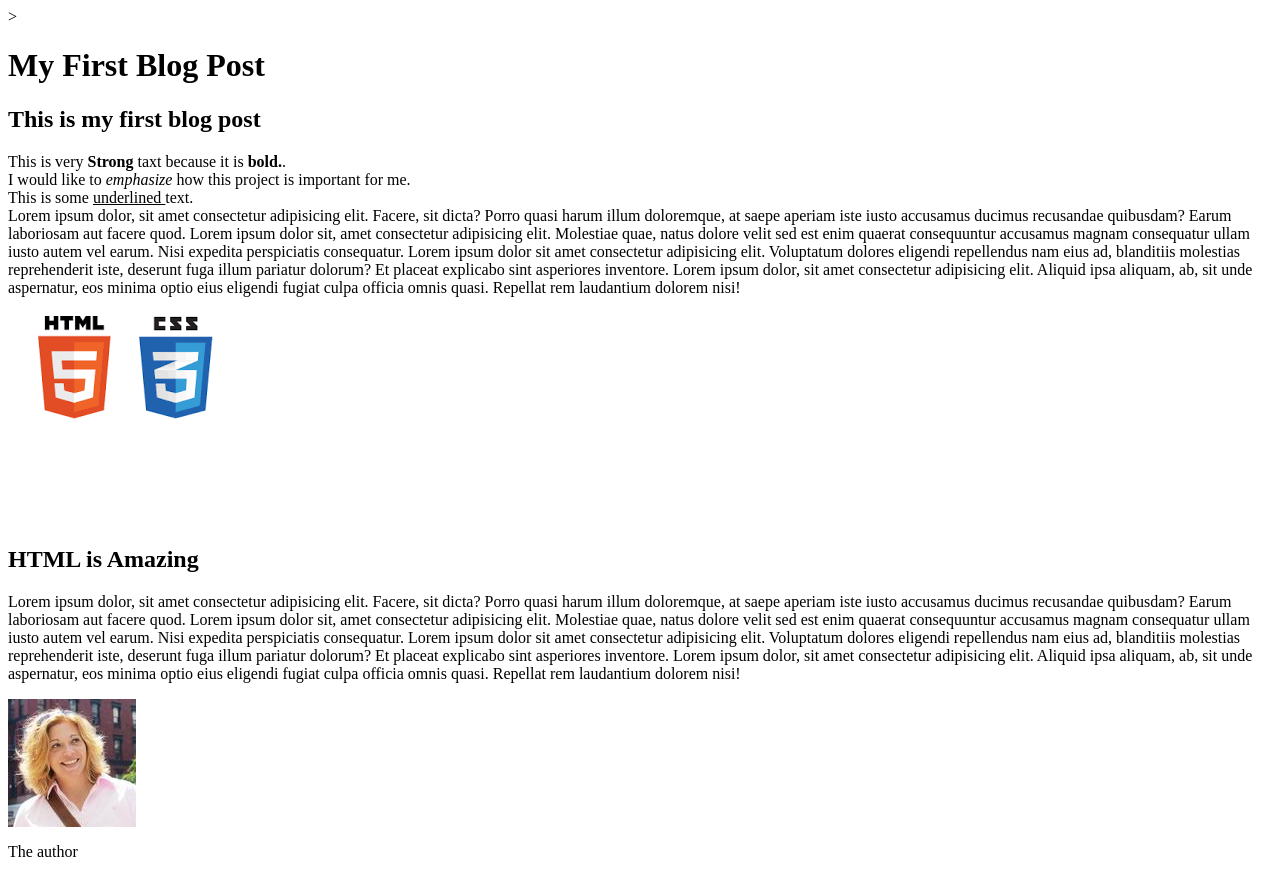
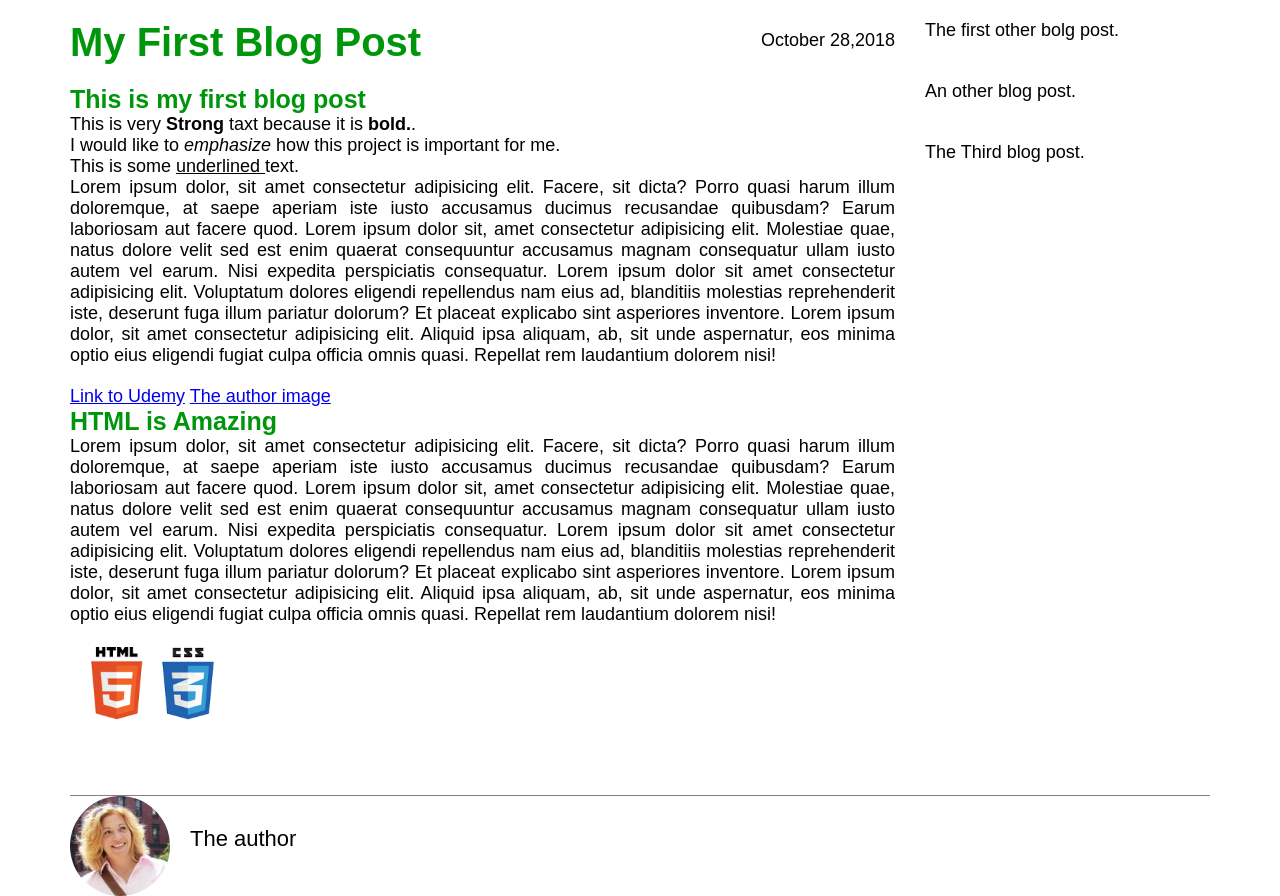
Before and after one commit to WardaGhafoor/Develop-and-Design-a-killer-website-with-html5-and-css3, a plain HTML site: page blog post/index.html in a window 1280 px wide. Drawn offline with Linux system fonts and the light colour scheme.

Commit message:
Applied CSS Styling

```diff
--- a/blog post/index.html
+++ b/blog post/index.html
@@ -1,12 +1,16 @@
 <!DOCTYPE <!DOCTYPE html>
 <html>
-<head>>
-  <title>Page Title</title>
+<head>
+  <title>My first blog post</title>
+  <link rel="stylesheet" type="text/css" href="style.css">
 </head>
 <body>
+  <div class="container">
+    <div class="blog-post">
         <h1>My First Blog Post</h1>
+         <p class="date">October 28,2018 </p>
         <h2>This is my first blog post</h2>
-    <p>
+        <p class="main-text">
           This is very <strong>Strong</strong> taxt because it is <strong>bold.</strong>. <br> I would like to
           <em>emphasize</em> how this project is important for me. <br> This is some <u>underlined </u>text. <br>
           Lorem ipsum dolor, sit amet consectetur adipisicing elit. Facere, sit dicta? Porro quasi harum illum
@@ -19,9 +23,11 @@
           adipisicing elit. Aliquid ipsa aliquam, ab, sit unde aspernatur, eos minima optio eius eligendi fugiat
           culpa officia omnis quasi. Repellat rem laudantium dolorem nisi!
         </p>
-    <img src="logo.png" alt="HTML5 logo">
+
+        <a href="http://www.udemy.com" target="_blank">Link to Udemy</a>
+        <a href="author.jpg" target="_blank">The author image</a>
         <h2>HTML is Amazing</h2>
-    <p>
+        <p class="main-text">
           Lorem ipsum dolor, sit amet consectetur adipisicing elit. Facere, sit dicta? Porro quasi harum illum
           doloremque, at saepe aperiam iste iusto accusamus ducimus recusandae quibusdam? Earum laboriosam aut
           facere quod. Lorem ipsum dolor sit, amet consectetur adipisicing elit. Molestiae quae, natus dolore
@@ -32,7 +38,24 @@
           adipisicing elit. Aliquid ipsa aliquam, ab, sit unde aspernatur, eos minima optio eius eligendi fugiat
           culpa officia omnis quasi. Repellat rem laudantium dolorem nisi!
         </p>
+        <img src="logo.png" alt="HTML5 logo">
+      </div>
+      <div class="other-posts">
+        <div class="other">
+          The first other bolg post.
+        </div>
+        <div class="other">
+          An other blog post.
+        </div>
+        <div class="other">
+          The Third blog post.
+        </div>
+      </div>
+      <div class="clearfix"></div>
+      <div class="author-box">
         <img src="author.jpg" alt="The author image">
-    <p>The author</p>
+        <p id="author-text">The author</p>
+      </div>
+  </div>
 </body>
 </html>
--- /dev/null
+++ b/blog post/style.css
@@ -0,0 +1,74 @@
+* {
+  margin: 0;
+  padding: 0;
+  box-sizing: border-box;
+}
+.clearfix:after {
+  content: "";
+  display: table;
+  clear: both;
+}
+body {
+  font-family: Arial, Helvetica, sans-serif ;
+  font-size: 18px;
+
+}
+h1 , h2 {
+  color: #00960B;
+}
+h1  {
+  font-size: 40px;
+  margin-bottom: 20px;
+}
+h2 {
+  font-size: 25px;
+  margin-bottom: 10x;
+}
+p {
+  text-align: justify;
+}
+.main-text {
+  text-align: justify;
+  margin-bottom: 20px;
+}
+#author-text {
+  font-size: 22px;
+  float: left;
+  margin-left: 20px;
+  margin-top: 30px;
+}
+.container {
+  width: 1140px;
+  margin: 20px auto 0 auto;
+}
+.blog-post {
+  width: 75%;
+  float: left;
+  padding-right: 30px;
+  position: relative;
+}
+.other-posts {
+  width: 25%;
+  float: left;
+}
+.author-box {
+ border-top: 1px solid #808080;
+}
+.other {
+  margin-bottom: 40px;
+}
+.author-box img {
+  height: 100px;
+  width: 100px;
+  border-radius: 50%;
+  float: left;
+}
+.blog-post img {
+  height: 150px;
+  width: auto;
+}
+.date {
+  position: absolute;
+  top: 10;
+  right: 30;
+}
```
Lines whose indentation alone changed are shown as unchanged.
